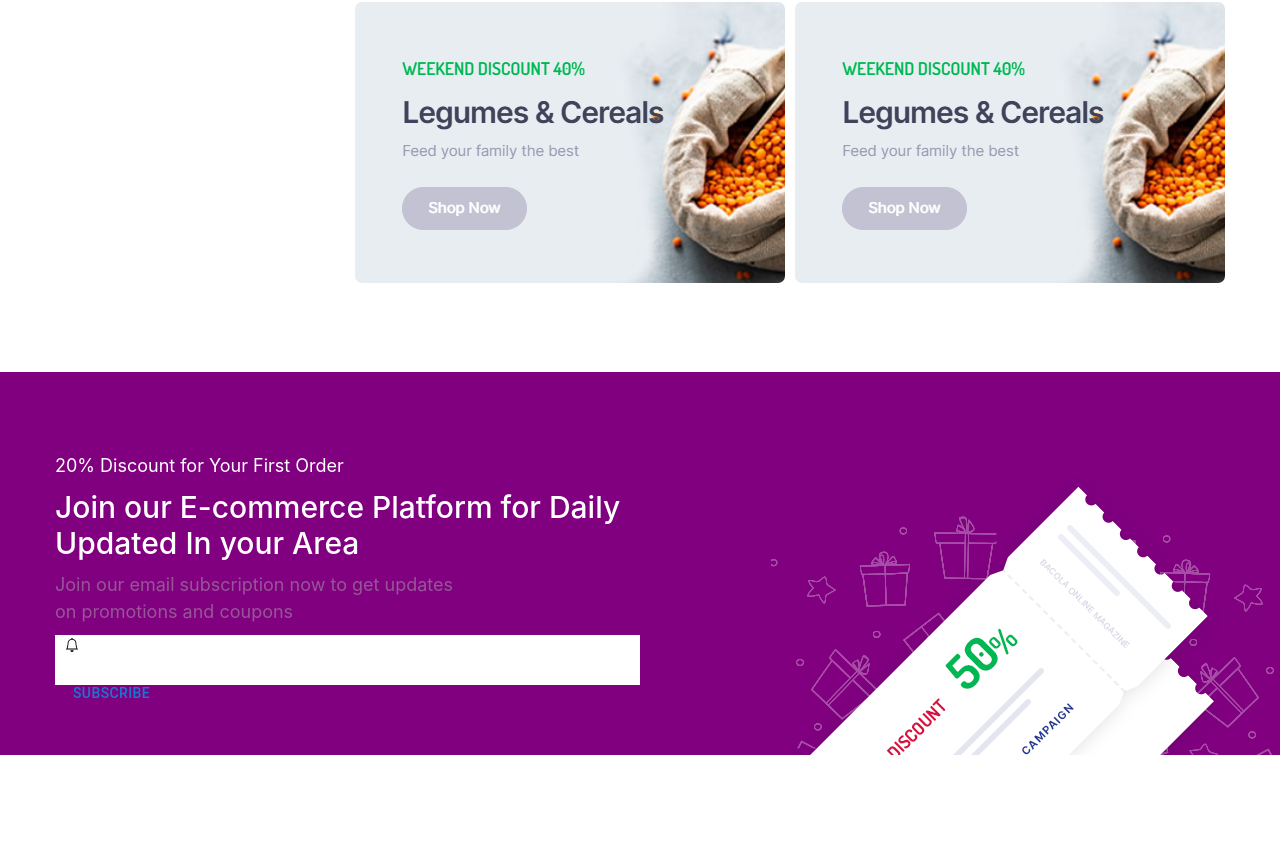
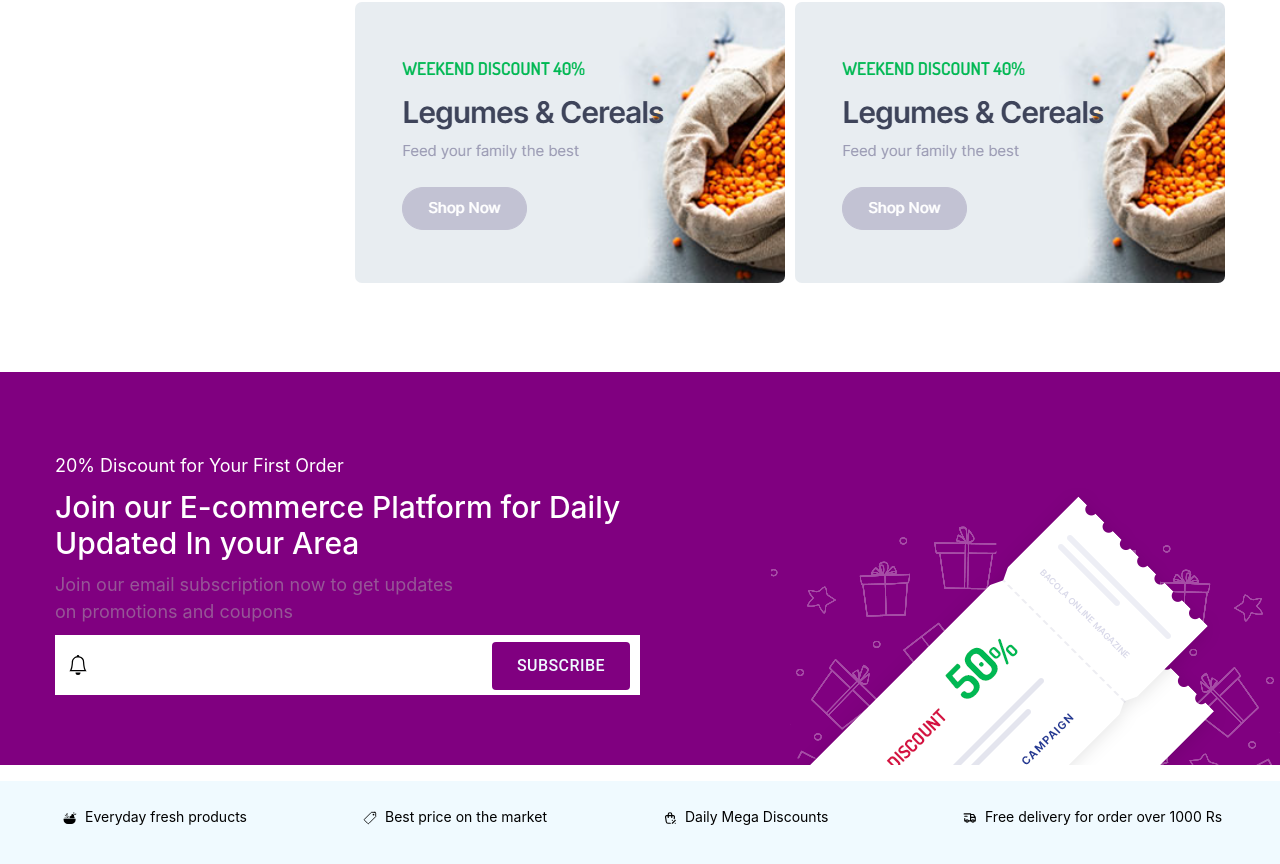
Before and after one commit to VinayAmbatkar/FULL_Stack_Ecommerce_VShop, a React (Create React App) app: page / in a window 1280 px wide. Shown: the part 6538-7402 px from the top of the page. Before the commit the page ends 7309 px from the top, so only its background shows below. Built offline with nearby package versions, Linux system fonts and the light colour scheme.

Commit message:
footer banner updated

```diff
--- a/src/App.css
+++ b/src/App.css
@@ -204,6 +204,27 @@ nav .navPart2 ul li:hover .submenu{opacity: 1; visibility: inherit; top:100%;}
 .newsLatterSection h3{font-size: 30px; color: #fff;}
 .newsLatterSection p.text-light{color: #fff; opacity: 0.5; font-size: 18px}
 .newsLatterSection img{position: absolute; bottom: 0px; right: 0px;}
-.newsLatterSection form{ width: 50%; height: 50px; background: white;padding: 10px; position: relative;}
-.newsLatterSection form svg{position: absolute; top: 10px; left: 10px; transform: translateY(-50%);}
-.newsLatterSection form input{width: 100%; height: 100%; border: 0px; outline: none; padding: 0px 10px; font-size: 18px; color: #000;}
+.newsLatterSection form{ width: 50%; height: 60px; background: white;padding: 10px; position: relative;}
+.newsLatterSection form svg{position: absolute; top: 30px; left: 13px; transform: translateY(-50%); font-size: 20px;}
+.newsLatterSection form input{width: 100%; height: 100%; border: 0px; outline: none !important; padding-left: 40px; padding-right: 200px; color: #000;}
+.newsLatterSection form button{position: absolute; top: 7px; right: 10px; background: purple; font-size: 16px; padding: 10px 25px; color: #f0faff;}
+.newsLatterSection form button:hover{background: #2bbef9;}
+
+
+
+
+/* Footer */
+
+footer{width: 100%; height:500px; margin: auto; background: #f0faff; padding: 25px 0px;}
+
+footer .topInfo .col svg{font-size: 14px; }
+footer .topInfo .col span{font-size: 14px; }
+
+
+
+
+
+
+
+
+/* Footer */
--- a/src/App.js
+++ b/src/App.js
@@ -3,6 +3,8 @@ import './App.css';
 import{BrowserRouter, Route,Router,Routes} from 'react-router-dom';
 import Home from './Pages/Home';
 import Header from './Components/Header';
+import Footer from './Components/Footer';
+
 
 
 
@@ -14,6 +16,7 @@ function App() {
 <Routes>
 <Route path="/" element={<Home />} />
 </Routes>
+<Footer />
 </BrowserRouter>
 
 
--- /dev/null
+++ b/src/Components/Footer/index.js
@@ -0,0 +1,43 @@
+import React from 'react'
+import { GiFruitBowl } from "react-icons/gi";
+import { IoPricetagOutline } from "react-icons/io5";
+import { TbShoppingBagDiscount } from "react-icons/tb";
+import { TbTruckDelivery } from "react-icons/tb";
+
+const footer = () => {
+  return (
+    <footer>
+
+
+<div className="container">
+   <div className="topInfo row">
+    <div className="col">
+        <span className='ml-2'><GiFruitBowl /></span>
+      <span className='ml-2'>Everyday fresh products</span>
+    </div>
+
+    <div className="col">
+        <span className='ml-2'><IoPricetagOutline /></span>
+      <span className='ml-2'>
+      Best price on the market</span>
+    </div>
+
+    <div className="col">
+        <span className='ml-2'><TbShoppingBagDiscount /></span>
+      <span className='ml-2'>Daily Mega Discounts</span>
+    </div>
+
+    <div className="col">
+        <span className='ml-2'><TbTruckDelivery /></span>
+      <span className='ml-2'>Free delivery for order over 1000 Rs</span>
+    </div>
+   </div>
+
+</div>
+
+
+    </footer>
+  )
+}
+
+export default footer
--- a/src/Pages/Home/index.js
+++ b/src/Pages/Home/index.js
@@ -329,6 +329,10 @@ const Home = () => {
 
                 </div>
             </section>
+
+
+
+
         </>
     )
 }
```
